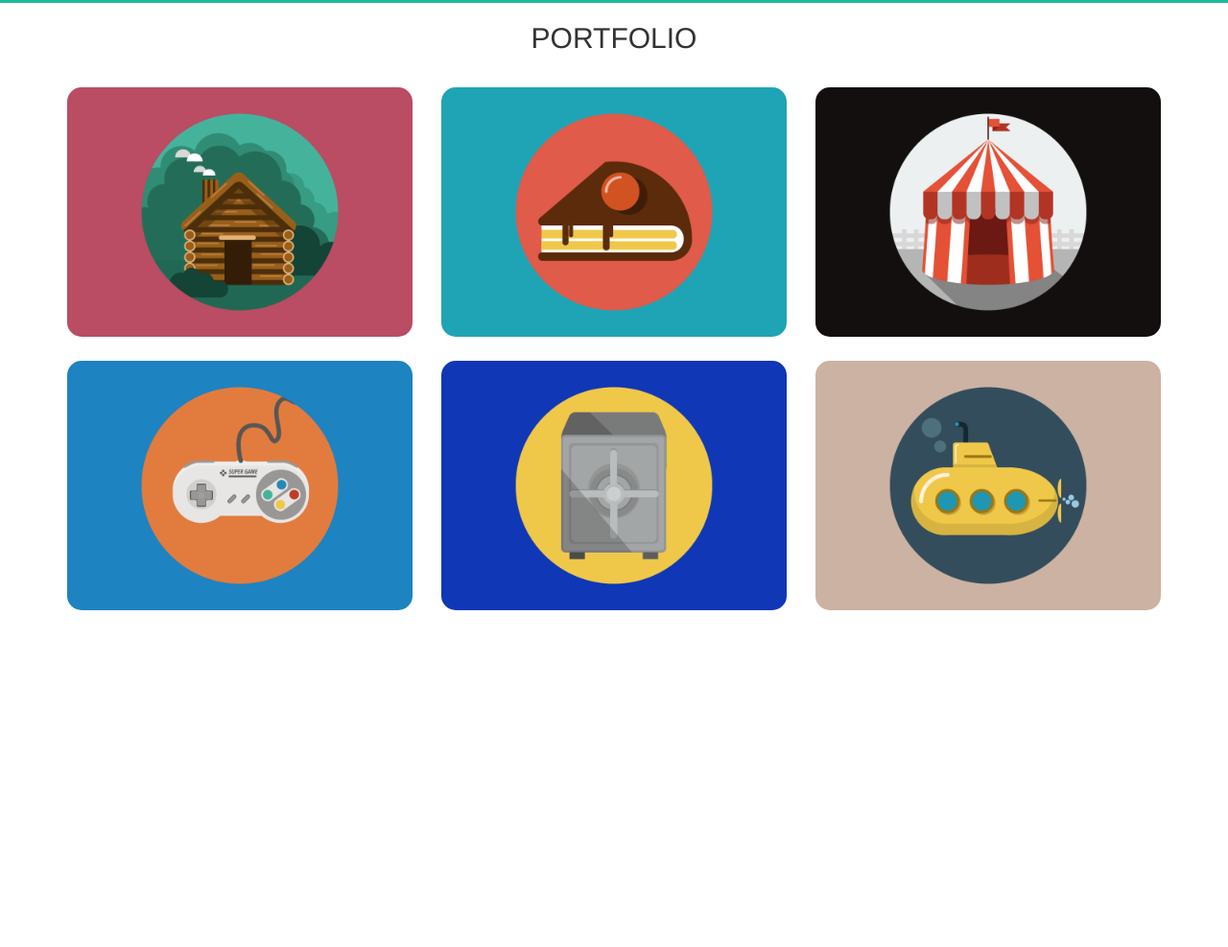
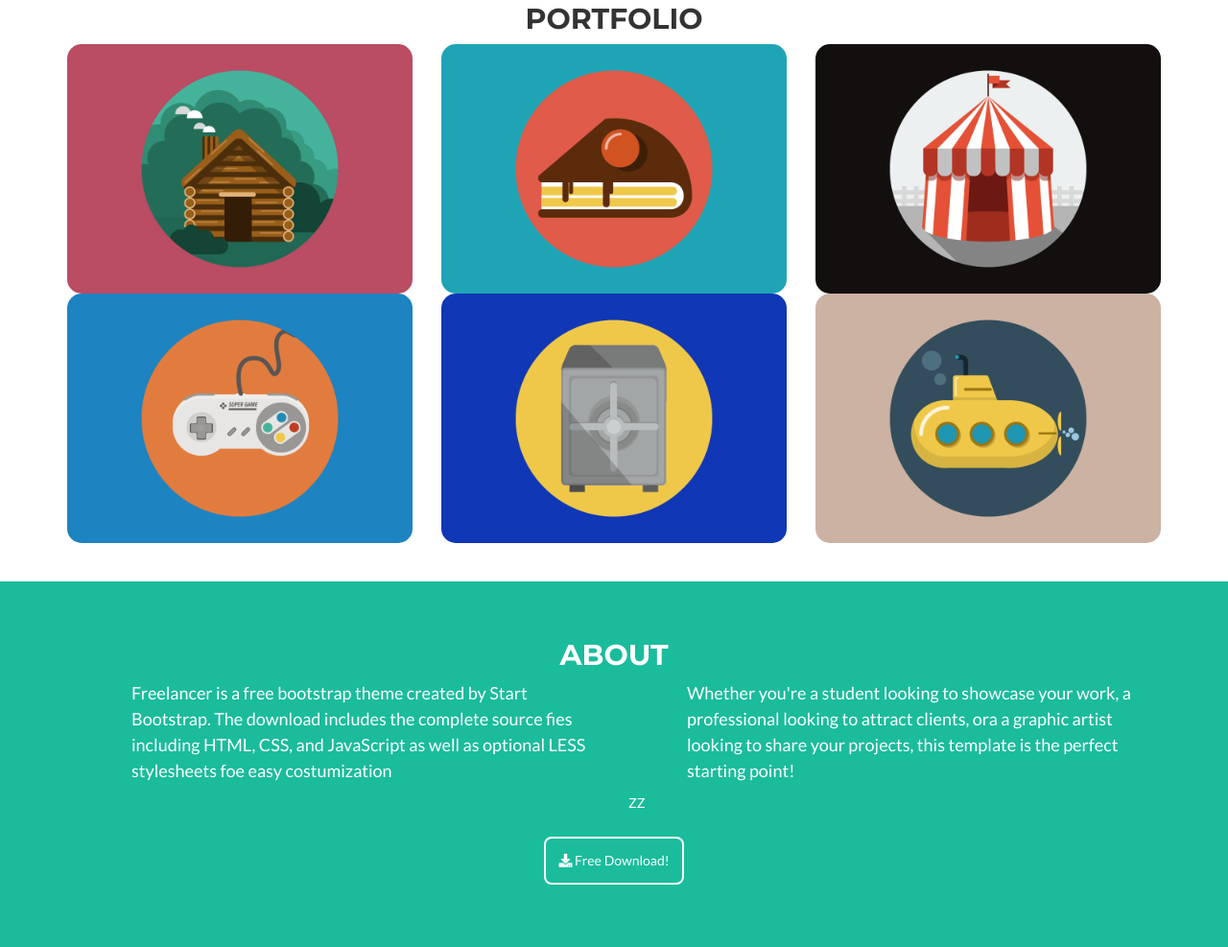
Before and after one commit to MSabbatini98/html-css-bootstrap-freelancer, a plain HTML site: page index.html in a window 1280 px wide. Shown: the part 549-1536 px from the top of the page at 96% size. Before the commit the page ends 1225 px from the top, so only its background shows below. Drawn offline with nearby package versions, Linux system fonts and the light colour scheme.

Commit message:
fixed fonts
google fonts

```diff
--- a/index.html
+++ b/index.html
@@ -6,7 +6,7 @@
     <meta http-equiv="X-UA-Compatible" content="ie=edge">
 	<!-- Google fonts(2), fontaweome, bootsrtap, style.css -->
 	<link rel="preconnect" href="https://fonts.gstatic.com">
-	<link rel="stylesheet" href="https://fonts.googleapis.com/css2?family=Montserrat:wght@200;300;400;500;600;700&display=swap" >
+	<link href="https://fonts.googleapis.com/css2?family=Lato:wght@400;700&family=Montserrat:wght@400;500;700&display=swap" rel="stylesheet">
 	<link rel="stylesheet" href="https://cdnjs.cloudflare.com/ajax/libs/font-awesome/5.15.2/css/all.min.css" integrity="sha512-HK5fgLBL+xu6dm/Ii3z4xhlSUyZgTT9tuc/hSrtw6uzJOvgRr2a9jyxxT1ely+B+xFAmJKVSTbpM/CuL7qxO8w==" crossorigin="anonymous" />
     <link rel="stylesheet" href="https://maxcdn.bootstrapcdn.com/bootstrap/3.3.7/css/bootstrap.min.css" integrity="sha384-BVYiiSIFeK1dGmJRAkycuHAHRg32OmUcww7on3RYdg4Va+PmSTsz/K68vbdEjh4u" crossorigin="anonymous">
     <link rel="stylesheet" href="style.css">
@@ -21,6 +21,9 @@
                     <!-- NAV_BAR -->
                     <div class="col-xs-6">
                         <h3>Start bootstrap</h3>
+                    </div>
+                    <div class="star_divider">
+                        <!-- TODO -->
                     </div>
                     <div class="col-xs-6 text-right">
                         <div class="nav_right">
@@ -48,7 +51,7 @@
                             <img src="img/hero_profile_pic.svg" alt="Tizio simpatico">
                             <h1>START BOOTSTRAP</h1>
                             <div class="star_divider">
-                                TODO
+                                <!-- TODO -->
                             </div>
                             <p>Graphic Artist - Web Designer - Illustrator</p>
                         </div>
@@ -105,7 +108,49 @@
 					</div>
 				</div>
         	</div>
-      	</section>
+        </section>
+        <!-- Sezione About -->
+		<section id="about" class="bg_color_secondary text_white">
+			<div class="container__small">
+				<div class="container-fluid">
+					<!-- riga titolo -->
+					<div class="row">
+						<div class="col-xs-12 text-center">
+							<h2 class="text_white">About</h2>
+						</div>
+						<div class="star_divider">
+                            <!-- TODO -->
+						</div>
+					</div>
+                    <!-- riga testo -->
+            		<div class="row">
+                        <div class="col-xs-12 col-md-6">
+                            <div class="text_area text_area_left">
+                                <p>Freelancer is a free bootstrap theme created by Start Bootstrap. The download includes the complete source fies including HTML, CSS, and JavaScript as well as optional LESS stylesheets foe easy costumization</p>
+                            </div>
+             			</div>
+             			<div class="col-xs-12 col-md-6">
+                            <div class="text_area text_area_right">
+                                <p>Whether you're a student looking to showcase your work, a professional looking to attract clients, ora a graphic artist looking to share your projects, this template is the perfect starting point!</p>
+                            </div>
+ZZ            		</div>
+                    <!-- riga bottone -->
+                    <div class="row">
+                        <div class="col-xs-12 text-center">
+                            <button type="button" class="btn btn-default btn_download">
+                                <i class="fas fa-download"></i> Free Download!
+                            </button>
+
+                            <!-- <button class="btn_download bg_color_secondary">
+                                <small>
+                                    <i class="fas fa-download"></i> Free Download!
+                                </small>
+                            </button> -->
+                        </div>
+                    </div>
+                </div>
+            </div>
+        </section>
     </main>
 
     <!-- Footer -->
--- a/style.css
+++ b/style.css
@@ -1,3 +1,5 @@
+/* Color Format */
+
 .bg_color_primary {
 	background-color: #2c3e50;
 }
@@ -10,12 +12,22 @@
 .text_white {
 	color: #fff;
 }
+
+/* Global rules */
+body{
+    font-family: 'Lato', sans-serif;
+}
+h1, h2, h3,
+h4,h5, h6{
+    font-family: 'Montserrat', sans-serif;
+}
 h1{
 	font-weight: 600;
 	font-size: 64px;
 }
 h2{
-	color: #333333;
+    color: #333333;
+    font-weight: 600;
 	text-transform: uppercase;
 }
 h3{
@@ -64,10 +76,37 @@ header .header_hero img{
 section {
 	padding: 40px 0;
 }
-.box_portfolio {
+#porfolio .box_portfolio {
 	margin-top: 25px;
 }
-.box_portfolio__image {
+#portfolio .box_portfolio__image {
 	width: 100%;
 	border-radius: 15px;
 }
+/*********************************** SECTION ABOUT */
+#about .text_area{
+    width: 80%;
+    margin: auto;
+}
+#about p{
+    font-size: 18px ;
+    font-weight: 300;
+    line-height: 1.5;
+}
+.btn_download{
+    border: solid 2px white;
+    border-radius: 8px;
+    background-color: #1abc9c;
+    padding: 13px;
+    color: white;
+    margin: 25px;
+}
+/* Responsive */
+@media screen and (min-width: 992px) {
+	.text_area{
+        width: 50%;
+    }
+    .text_area_left{
+        float: right;
+    }
+}
```
